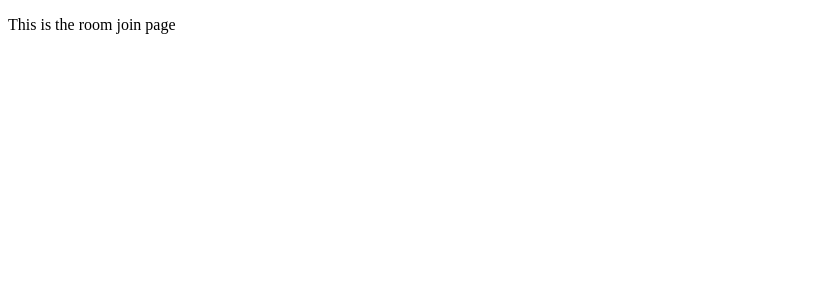
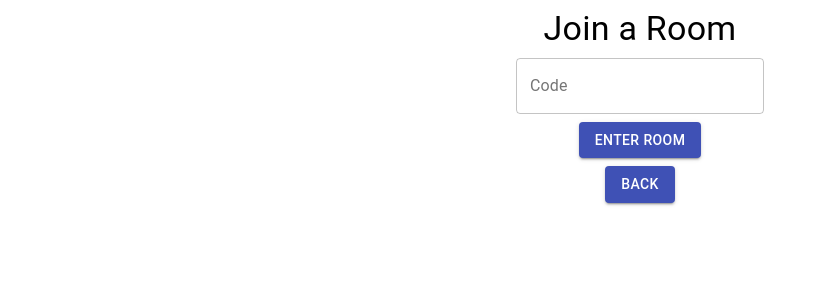
Before and after one commit to gitrlawton/new-repo4, a React app in the folder playlist_controller/frontend_app/: page /join in a window 1280 px wide. Shown: the top 300 px of the page, without its empty margins (0-819 px from the left). Built offline with nearby package versions, Linux system fonts and the light colour scheme; the HTML template or start-up script is replaced by a standard one.

Commit message:
Began writing UI for Join Room Page.

```diff
--- a/playlist_controller/frontend_app/src/components/RoomJoinPage.js
+++ b/playlist_controller/frontend_app/src/components/RoomJoinPage.js
@@ -1,11 +1,45 @@
 import React, { Component } from "react";
+import { TextField, Button, Grid, Typography } from "@material-ui/core";
+import { Link } from "react-router-dom";
 
 export default class RoomJoinPage extends Component {
   constructor(props) {
     super(props);
+    this.state = {
+      roomCode: "",
+      error: "",
+    };
   }
 
   render() {
-    return <p>This is the room join page</p>;
+    return (
+      <Grid container spacing={1}>
+        <Grid item xs={12} align="center">
+          <Typography variant="h4" component="h4">
+            Join a Room
+          </Typography>
+        </Grid>
+        <Grid item xs={12} align="center">
+          <TextField
+            error={this.state.error}
+            label="Code"
+            placeholder="Enter a Room Code"
+            value={this.state.roomCode}
+            helperText={this.state.error}
+            variant="outlined"
+          />
+        </Grid>
+        <Grid item xs={12} align="center">
+          <Button variant="contained" color="primary">
+            Enter Room
+          </Button>
+        </Grid>
+        <Grid item xs={12} align="center">
+          <Button variant="contained" color="primary" to="/" component={Link}>
+            Back
+          </Button>
+        </Grid>
+      </Grid>
+    );
   }
 }
```
